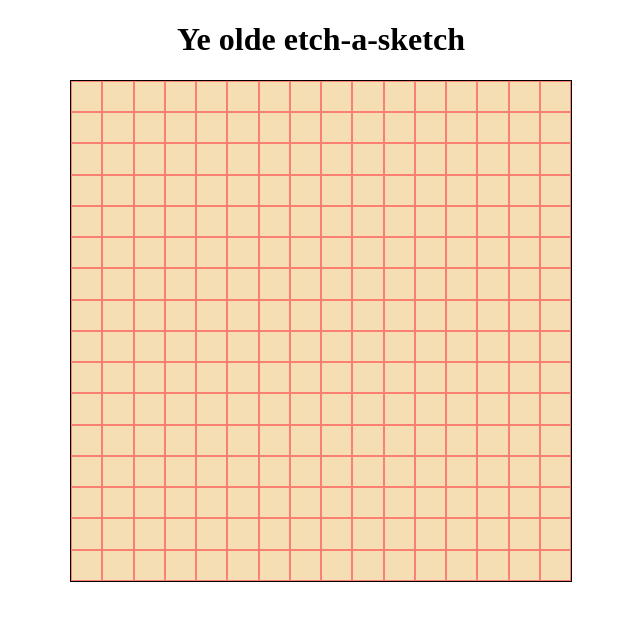
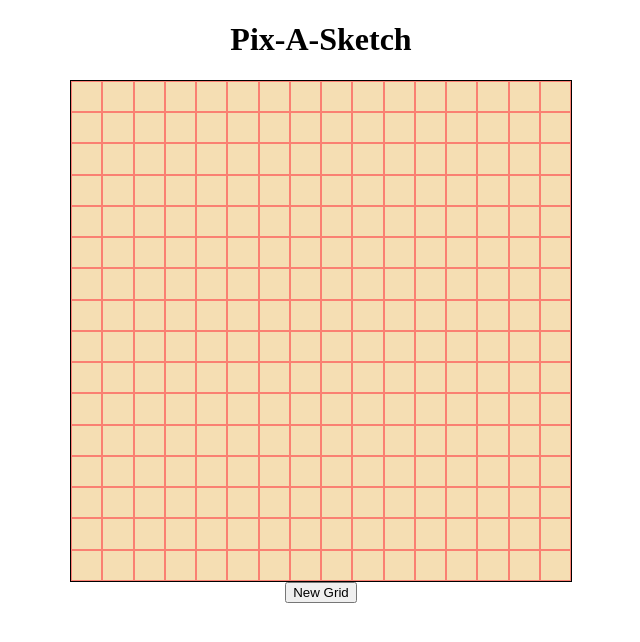
Before and after one commit to kosmos434/Etch-a-Sketch, a plain HTML site: page index.html in a window 1280 px wide. Shown: the whole page, without its empty margins (319-959 px from the left). Drawn offline with Linux system fonts and the light colour scheme.

Commit message:
add newGrid() function

```diff
--- a/index.html
+++ b/index.html
@@ -4,14 +4,17 @@
 <head>
   <meta charset="utf-8">
 
-  <title>Etch a Sketch</title>
+  <title>Pix-A-Sketch</title>
   <link rel="stylesheet" href="styles.css">
 </head>
 
 <body>
-  <h1>Ye olde etch-a-sketch</h1>
+  <h1>Pix-A-Sketch</h1>
   <div id="container">
-    <!-- magic goes here -->
+    <!-- starting grid goes here -->
+  </div>
+  <div class="btn">
+    <button onclick="newGrid()" type ="button">New Grid</button>
   </div>
   <script src="script.js"></script>
 </body>
--- a/script.js
+++ b/script.js
@@ -10,6 +10,20 @@ function addDivs() {
 }
 
 
+function newGrid() {
+    let input = prompt("What width you want?");
+    let size = parseInt(input);
+    document.getElementById('container').innerHTML = "";
+    let divTotal = size * size
+    for (let i = 0; i < divTotal; i++) {
+        let littleDiv = document.createElement('div');
+        littleDiv.setAttribute("class", "littleDiv");
+        littleDiv.addEventListener("mouseenter", event => event.target.style.backgroundColor = "black")
+        document.getElementById('container').appendChild(littleDiv);
+    }
+    document.getElementById('container').style.gridTemplateColumns = 'repeat(' + size + ', 1fr)';
+    document.getElementById('container').style.gridTemplateRows = 'repeat(' + size + ', 1fr)';
+}
 
 
 addDivs();
--- a/styles.css
+++ b/styles.css
@@ -19,3 +19,7 @@ h1 {
     font-family: 'Franklin Gothic Medium', 'Arial Narrow', Arial, sans-serif
     font-style: italic;
 }
+
+.btn {
+    text-align: center;
+}
```
Also changed, not shown: 1 other file.
